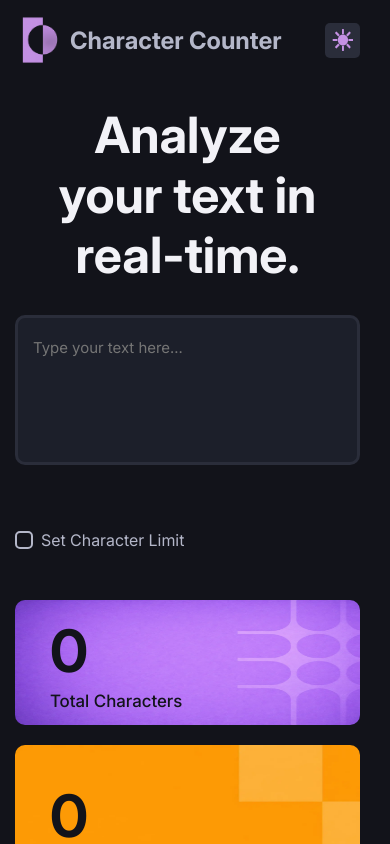
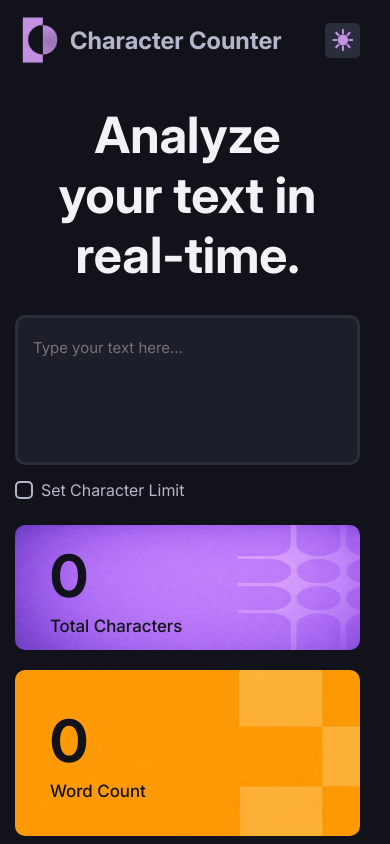
Before and after one commit to macias-german/character-counter-project, a React (Vite) app: page / in a window 390 px wide. Shown: the top 844 px of the page. Built offline with nearby package versions, Linux system fonts and the light colour scheme.

Commit message:
update: fix controls position in responsive view

```diff
--- a/src/components/Controls.jsx
+++ b/src/components/Controls.jsx
@@ -23,6 +23,7 @@ const Controls = ({ text, limitCharacter, limitValue, excludeSpaces, handleLimit
                         Exclude Spaces
                     </label>
                 }
+                <div className="limit-zone">
                     {
                         <label className={`animation-box ${(text.length <= 0 || limitCharacter) ? 'show' : 'hide'}`}>
                             <input
@@ -49,6 +50,7 @@ const Controls = ({ text, limitCharacter, limitValue, excludeSpaces, handleLimit
                         />
                     }
                 </div>
+            </div>
             {
                 <p className={`limiter animation-box ${reading > 0 ? 'show' : 'hide'}`}>Approx. reading time: {reading} second{seconds}</p>
             }
--- a/src/styles/App.css
+++ b/src/styles/App.css
@@ -188,6 +188,11 @@ header button:hover {
     border: solid 2px var(--secondary-text);
     border-radius: 5px;
     cursor: pointer;
+}
+
+.limit-zone {
+    display: flex;
+    gap: 15px;
 }
 
 .checkbox label input:checked {
@@ -407,8 +412,22 @@ header button:hover {
     }
 
     .checkbox {
-        flex-direction: column;
+        flex-direction: column-reverse;
         gap: 5px;
+    }
+
+    .animation-box {
+        transition: max-height 0.3s ease, opacity 0.2s ease, margin 0.3s ease;
+    }
+
+    .animation-box.show {
+        max-height: 50px;
+    }
+
+    .animation-box.hide {
+        max-height: 0px;
+        margin-right: 0;
+        margin-bottom: -5px;
     }
 
     .general-counter {
```
Lines whose indentation alone changed are shown as unchanged.
